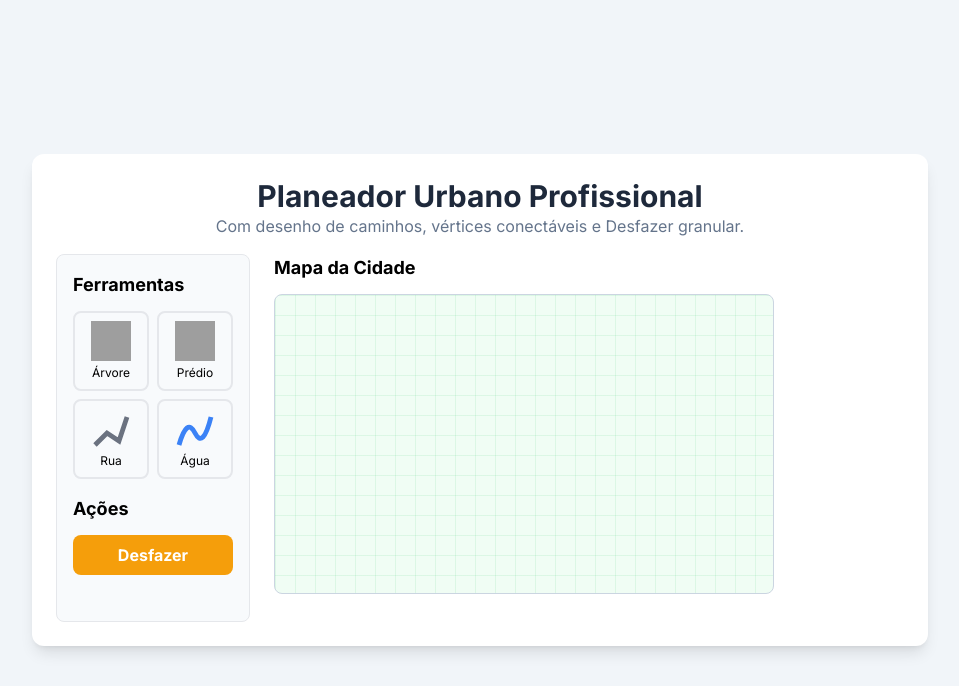
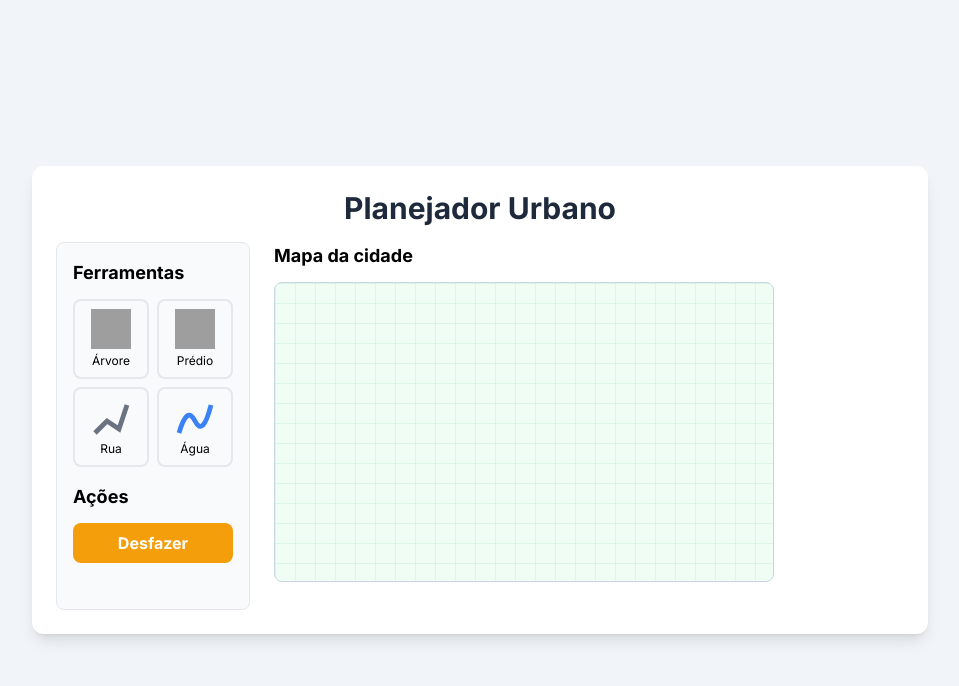
Before and after one commit to jeferson-scheibler/design-software-patterns, a Flask app: page / in a window 1280 px wide. Shown: the top 686 px of the page, without its empty margins (160-1119 px from the left). Run offline with Flask 3, Linux system fonts and the light colour scheme; data that the repository does not hold is empty; some libraries are stand-ins or nearby versions; grey boxes are pictures that could not be loaded.

```diff
--- a/templates/index.html
+++ b/templates/index.html
@@ -3,7 +3,7 @@
 <head>
     <meta charset="UTF-8">
     <meta name="viewport" content="width=device-width, initial-scale=1.0">
-    <title>Planeador Urbano Profissional</title>
+    <title>Planejador Urbano</title>
     <script src="https://cdn.tailwindcss.com"></script>
     <link href="https://fonts.googleapis.com/css2?family=Inter:wght@400;500;700&display=swap" rel="stylesheet">
     <style>
@@ -25,8 +25,7 @@
 <body class="bg-slate-100 flex flex-col items-center justify-center min-h-screen p-4">
     <div class="bg-white p-6 rounded-xl shadow-lg max-w-4xl w-full">
         <header class="text-center mb-4">
-            <h1 class="text-3xl font-bold text-slate-800">Planeador Urbano Profissional</h1>
-            <p class="text-slate-500">Com desenho de caminhos, vértices conectáveis e Desfazer granular.</p>
+            <h1 class="text-3xl font-bold text-slate-800">Planejador Urbano</h1>
         </header>
 
         <div class="grid grid-cols-1 md:grid-cols-4 gap-6">
@@ -53,7 +52,7 @@
             </aside>
 
             <main class="md:col-span-3">
-                 <h2 class="font-bold text-lg mb-3">Mapa da Cidade</h2>
+                 <h2 class="font-bold text-lg mb-3">Mapa da cidade</h2>
                 <div id="canvas-container">
                     <div id="element-layer"></div>
                     <svg id="drawing-layer"></svg>
```
